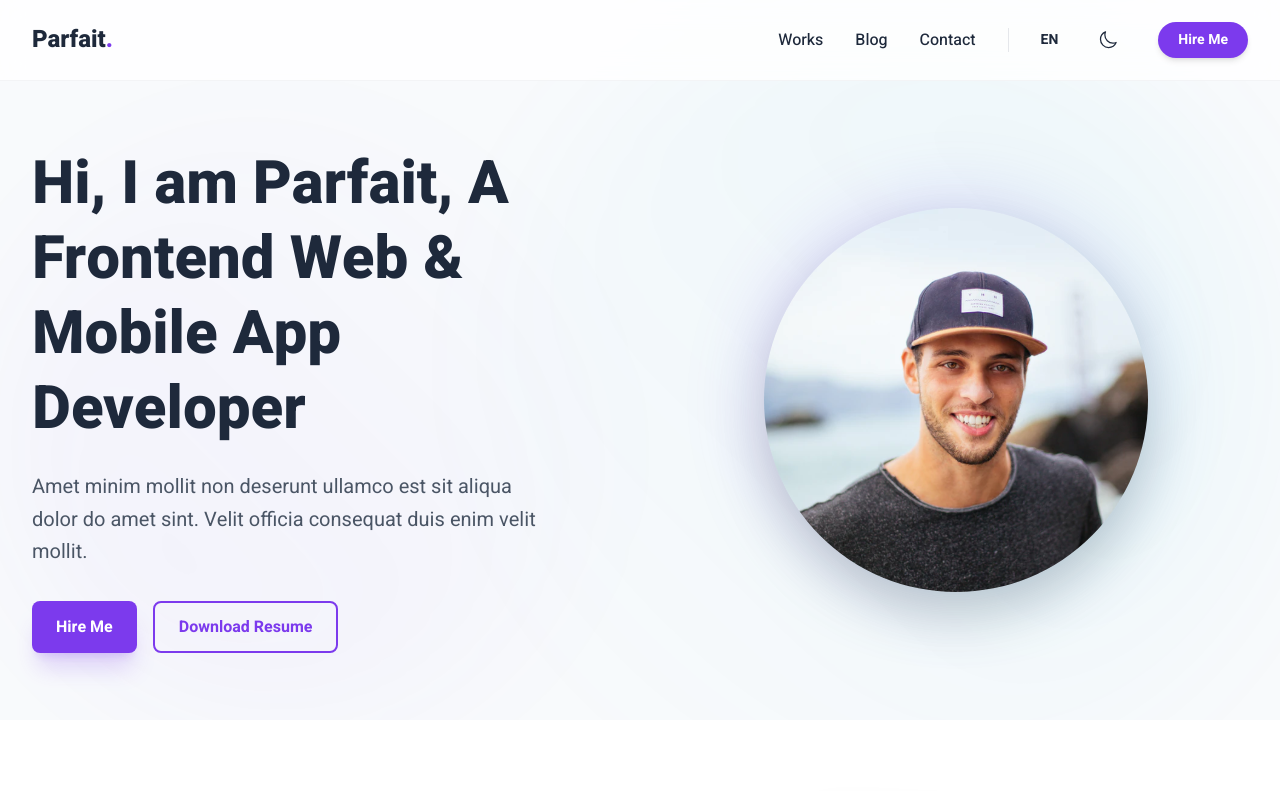
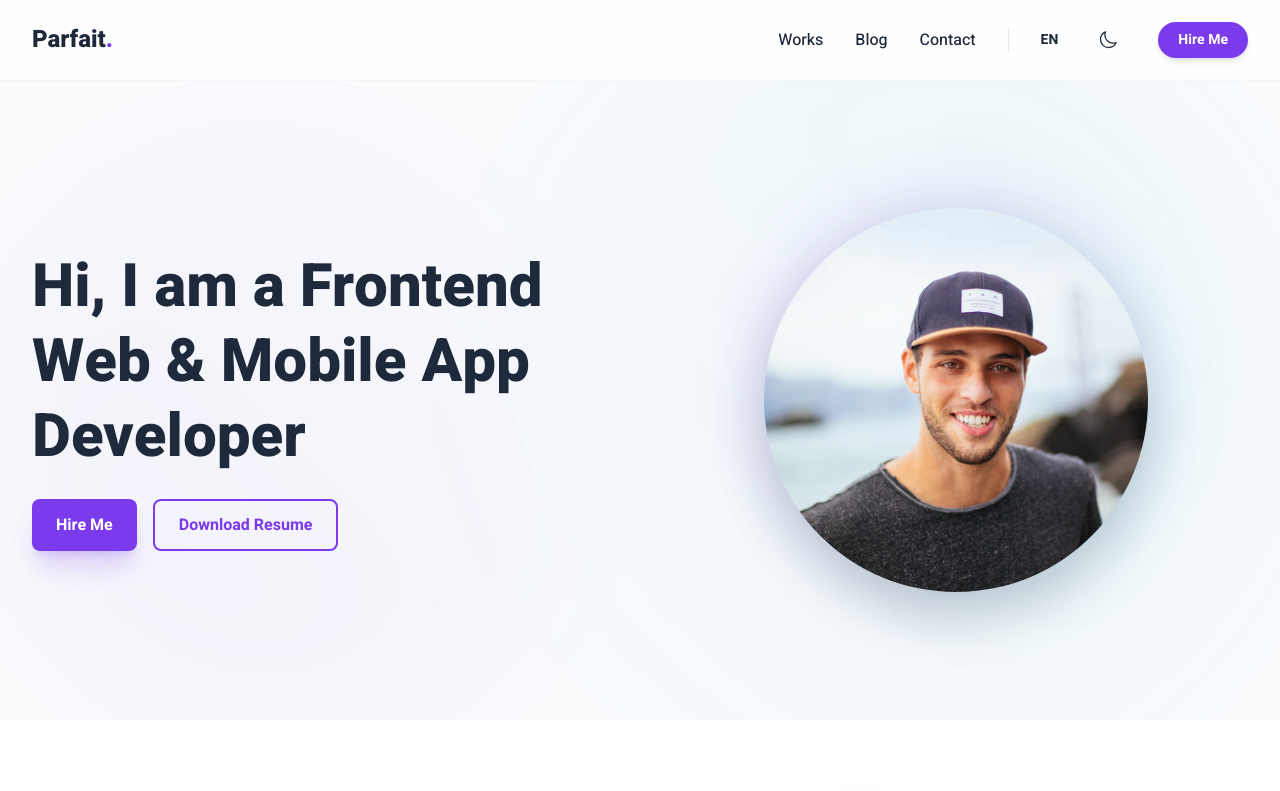
Before and after one commit to iamperfect927/parfait_portfolio_web_app, a Next.js app: page / in a window 1280 px wide. Shown: the top 791 px of the page. Built offline with nearby package versions, Linux system fonts and the light colour scheme.

Commit message:
feature: resume added

```diff
--- a/src/components/Hero.tsx
+++ b/src/components/Hero.tsx
@@ -30,14 +30,14 @@ export default function Hero() {
             <h1 className="text-4xl md:text-5xl lg:text-6xl font-black mb-6 leading-tight">
               {t("hero.title")}
             </h1>
-            <p className="text-lg md:text-xl text-gray-600 dark:text-gray-300 mb-8 max-w-lg mx-auto lg:mx-0 leading-relaxed">
+            {/* <p className="text-lg md:text-xl text-gray-600 dark:text-gray-300 mb-8 max-w-lg mx-auto lg:mx-0 leading-relaxed">
               {t("hero.subtitle")}
-            </p>
+            </p> */}
             <div className="flex flex-col sm:flex-row gap-4 justify-center lg:justify-start">
                <Button href="#contact" variant="primary" className="shadow-xl shadow-primary/20">
                   {t("nav.hireMe")}
                </Button>
-               <Button href="/resume.pdf" variant="outline">
+               <Button href="./DjielaFomoAyukParfait_RESUME.pdf" variant="outline">
                   {t("hero.resume")}
                </Button>
             </div>
--- a/src/data/content.ts
+++ b/src/data/content.ts
@@ -14,7 +14,7 @@ export const content: ContentType = {
       hireMe: "Hire Me",
     },
     hero: {
-      title: "Hi, I am Parfait, A Frontend Web & Mobile App Developer",
+      title: "Hi, I am a Frontend Web & Mobile App Developer",
       subtitle: "Amet minim mollit non deserunt ullamco est sit aliqua dolor do amet sint. Velit officia consequat duis enim velit mollit.",
       resume: "Download Resume",
     },
@@ -58,7 +58,7 @@ export const content: ContentType = {
       hireMe: "Engagez-moi",
     },
     hero: {
-      title: "Salut, je suis Parfait, Développeur Web Frontend & Applications Mobiles",
+      title: "Salut, je suis Développeur Web Frontend & Applications Mobiles",
       subtitle: "Minim mollit non deserunt ullamco est sit aliqua dolor do amet sint. Velit officia consequat duis enim velit mollit.",
       resume: "Télécharger CV",
     },
```
Also changed, not shown: 1 other file (tests, documents, lock files or other folders).
